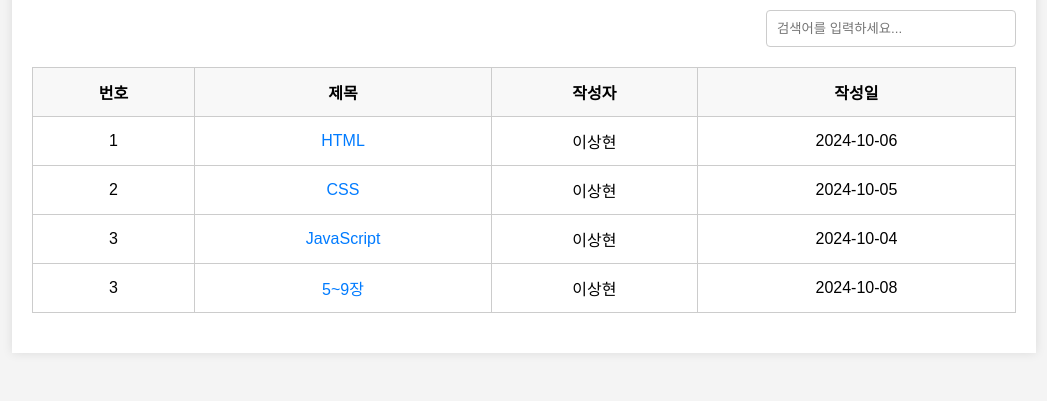
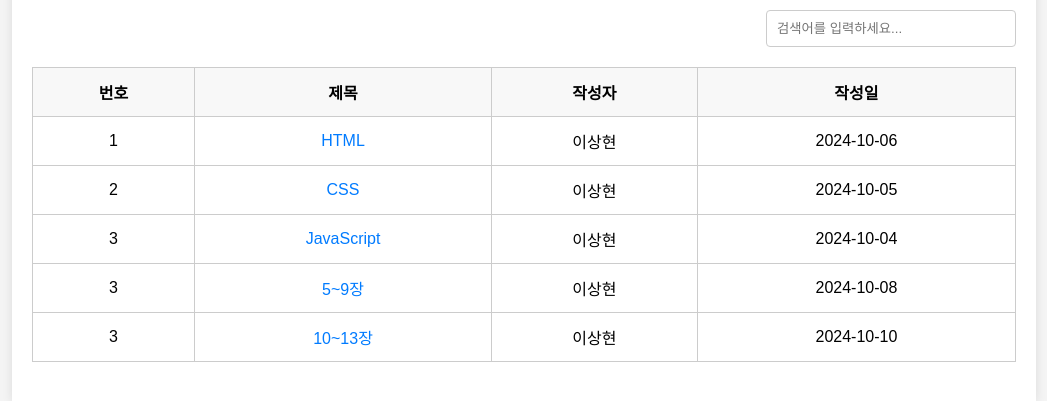
Before and after one commit to dltkdgus3769/deploy_testweb, a plain HTML site: page index.html in a window 1280 px wide. Shown: the part 165-566 px from the top of the page, without its empty margins (116-1163 px from the left). Drawn offline with Linux system fonts and the light colour scheme.

Commit message:
241010 수정2

```diff
--- a/index.html
+++ b/index.html
@@ -61,6 +61,12 @@
                         <td>이상현</td>
                         <td>2024-10-08</td>
                     </tr>
+                    <tr>
+                        <td>3</td>
+                        <td><a href="10.html">10~13장</a></td>
+                        <td>이상현</td>
+                        <td>2024-10-10</td>
+                    </tr>
                 </tbody>
             </table>
         </section>
```
